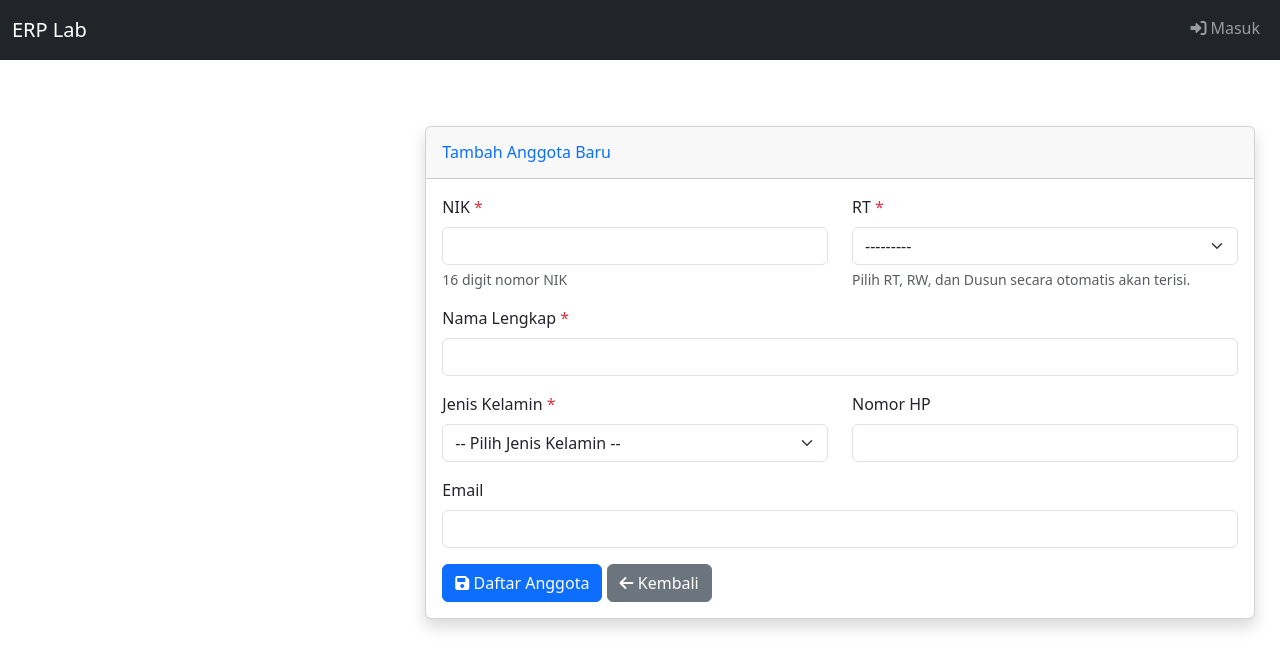
After one commit to evasetya05/kdmp, a Django app: page /anggota/pendaftaran/ in a window 1280 px wide; the page is wider, and only the part inside the window is pictured. The commit adds this page. Shown: the top 669 px of that part. Run offline with Django 5.2, Linux system fonts and the light colour scheme; data that the repository does not hold is empty; some libraries are stand-ins or nearby versions.

Commit message:
perbaikan struktur

```diff
--- /dev/null
+++ b/apps/core/templates/anggota/anggota_form.html
@@ -0,0 +1,145 @@
+{% extends 'dashboard/base.html' %}
+{% load i18n %}
+
+{% block title %}{% if object %}Edit Anggota{% else %}Tambah Anggota{% endif %}{% endblock %}
+
+{% block content %}
+<div class="row">
+    <div class="col-lg-8 mx-auto">
+        <div class="card shadow mb-4">
+            <div class="card-header py-3">
+                <h6 class="m-0 font-weight-bold text-primary">
+                    {% if object %}Edit Anggota{% else %}Tambah Anggota Baru{% endif %}
+                </h6>
+            </div>
+            <div class="card-body">
+                <form method="post">
+                    {% csrf_token %}
+
+                    <div class="row">
+                        <div class="col-md-6">
+                            <div class="form-group mb-3">
+                                <label for="id_nik" class="form-label">NIK <span class="text-danger">*</span></label>
+                                <input type="text" class="form-control {% if form.nik.errors %}is-invalid{% endif %}"
+                                       id="id_nik" name="nik" value="{{ form.nik.value|default:'' }}"
+                                       maxlength="16" pattern="[0-9]{16}" required>
+                                {% if form.nik.errors %}
+                                    <div class="invalid-feedback">{{ form.nik.errors.0 }}</div>
+                                {% endif %}
+                                <div class="form-text">16 digit nomor NIK</div>
+                            </div>
+                        </div>
+
+                        <div class="col-md-6">
+                            <div class="form-group mb-3">
+                                <label for="id_rt" class="form-label">RT <span class="text-danger">*</span></label>
+                                {{ form.rt }}
+                                {% if form.rt.errors %}
+                                    <div class="invalid-feedback d-block">{{ form.rt.errors.0 }}</div>
+                                {% else %}
+                                    <div class="form-text">Pilih RT, RW, dan Dusun secara otomatis akan terisi.</div>
+                                {% endif %}
+                            </div>
+                        </div>
+                    </div>
+
+                    <div class="form-group mb-3">
+                        <label for="id_nama_lengkap" class="form-label">Nama Lengkap <span class="text-danger">*</span></label>
+                        <input type="text" class="form-control {% if form.nama_lengkap.errors %}is-invalid{% endif %}"
+                               id="id_nama_lengkap" name="nama_lengkap" value="{{ form.nama_lengkap.value|default:'' }}" required>
+                        {% if form.nama_lengkap.errors %}
+                            <div class="invalid-feedback">{{ form.nama_lengkap.errors.0 }}</div>
+                        {% endif %}
+                    </div>
+
+                    <div class="row">
+                        <div class="col-md-6">
+                            <div class="form-group mb-3">
+                                <label for="id_jenis_kelamin" class="form-label">Jenis Kelamin <span class="text-danger">*</span></label>
+                                <select class="form-select {% if form.jenis_kelamin.errors %}is-invalid{% endif %}"
+                                        id="id_jenis_kelamin" name="jenis_kelamin" required>
+                                    <option value="">-- Pilih Jenis Kelamin --</option>
+                                    <option value="L" {% if form.jenis_kelamin.value == 'L' %}selected{% endif %}>Laki-laki</option>
+                                    <option value="P" {% if form.jenis_kelamin.value == 'P' %}selected{% endif %}>Perempuan</option>
+                                </select>
+                                {% if form.jenis_kelamin.errors %}
+                                    <div class="invalid-feedback">{{ form.jenis_kelamin.errors.0 }}</div>
+                                {% endif %}
+                            </div>
+                        </div>
+
+                        <div class="col-md-6">
+                            <div class="form-group mb-3">
+                                <label for="id_no_hp" class="form-label">Nomor HP</label>
+                                <input type="text" class="form-control {% if form.no_hp.errors %}is-invalid{% endif %}"
+                                       id="id_no_hp" name="no_hp" value="{{ form.no_hp.value|default:'' }}"
+                                       maxlength="20">
+                                {% if form.no_hp.errors %}
+                                    <div class="invalid-feedback">{{ form.no_hp.errors.0 }}</div>
+                                {% endif %}
+                            </div>
+                        </div>
+                    </div>
+
+                    <div class="form-group mb-3">
+                        <label for="id_email" class="form-label">Email</label>
+                        <input type="email" class="form-control {% if form.email.errors %}is-invalid{% endif %}"
+                               id="id_email" name="email" value="{{ form.email.value|default:'' }}">
+                        {% if form.email.errors %}
+                            <div class="invalid-feedback">{{ form.email.errors.0 }}</div>
+                        {% endif %}
+                    </div>
+
+                    {% if user.is_staff or user.is_superuser %}
+                    <div class="form-group mb-3">
+                        <label for="id_status_verifikasi" class="form-label">Status Verifikasi</label>
+                        <select class="form-select {% if form.status_verifikasi.errors %}is-invalid{% endif %}"
+                                id="id_status_verifikasi" name="status_verifikasi">
+                            <option value="pending" {% if form.status_verifikasi.value == 'pending' or not form.status_verifikasi.value %}selected{% endif %}>Pending</option>
+                            <option value="verified" {% if form.status_verifikasi.value == 'verified' %}selected{% endif %}>Terverifikasi</option>
+                        </select>
+                        {% if form.status_verifikasi.errors %}
+                            <div class="invalid-feedback">{{ form.status_verifikasi.errors.0 }}</div>
+                        {% endif %}
+                    </div>
+                    {% endif %}
+
+                    <div class="form-group">
+                        <button type="submit" class="btn btn-primary">
+                            <i class="fas fa-save"></i> {% if object %}Simpan Perubahan{% else %}Daftar Anggota{% endif %}
+                        </button>
+                        {% if user.is_authenticated %}
+                        <a href="{% url 'anggota:list' %}" class="btn btn-secondary">
+                            <i class="fas fa-arrow-left"></i> Kembali
+                        </a>
+                        {% else %}
+                        <a href="{% url 'landing-page' %}" class="btn btn-secondary">
+                            <i class="fas fa-arrow-left"></i> Kembali
+                        </a>
+                        {% endif %}
+                    </div>
+                </form>
+            </div>
+        </div>
+    </div>
+</div>
+
+<script>
+// Auto-format NIK input
+document.getElementById('id_nik').addEventListener('input', function(e) {
+    // Remove any non-digit characters
+    this.value = this.value.replace(/\D/g, '');
+
+    // Limit to 16 digits
+    if (this.value.length > 16) {
+        this.value = this.value.slice(0, 16);
+    }
+});
+
+// Auto-format phone number
+document.getElementById('id_no_hp').addEventListener('input', function(e) {
+    // Remove any non-digit characters except +
+    this.value = this.value.replace(/[^\d+]/g, '');
+});
+</script>
+{% endblock %}
--- a/apps/core/templates/dashboard/base.html
+++ b/apps/core/templates/dashboard/base.html
@@ -10,19 +10,24 @@
     <link href="https://cdn.jsdelivr.net/npm/bootstrap@5.3.3/dist/css/bootstrap.min.css" rel="stylesheet">
     <link rel="stylesheet" href="https://cdnjs.cloudflare.com/ajax/libs/font-awesome/6.0.0/css/all.min.css">
     <style>
+        :root {
+            --sidebar-width: 190px;
+            --sidebar-gap: 10px;
+        }
+
         /* Sidebar styles */
         .sidebar {
             position: fixed;
             top: 56px; /* Height of navbar */
             bottom: 0;
-            left: -220px; /* Hide by default on mobile */
+            left: calc(-1 * (var(--sidebar-width) + var(--sidebar-gap))); /* Hide by default on mobile */
             z-index: 1000;
-            padding: 20px 0 0;
+            padding: 16px 0 0;
             box-shadow: inset -1px 0 0 rgba(0, 0, 0, .1);
             overflow-y: auto;
             transition: all 0.3s;
             background-color: #f8f9fa;
-            width: 220px; /* Reduced from 250px */
+            width: var(--sidebar-width); /* Compact sidebar */
         }
 
         /* Show sidebar when toggled */
@@ -58,14 +63,14 @@
                 left: 0;
             }
             .main-content {
-                margin-left: 220px; /* Updated to match new sidebar width */
+                margin-left: calc(var(--sidebar-width) + var(--sidebar-gap));
             }
         }
 
         .sidebar .nav-link {
             font-weight: 500;
             color: #333;
-            padding: 0.5rem 1rem;
+            padding: 0.45rem 0.85rem;
         }
 
         .sidebar .nav-link:hover {
@@ -91,8 +96,8 @@
         }
 
         main {
-            margin-top: 1rem;
-            padding: 15px; /* Reduced from 20px */
+            margin-top: 0.75rem;
+            padding: 10px; /* Compact padding for wider content */
         }
 
         @media (max-width: 767.98px) {
@@ -100,6 +105,7 @@
                 position: static;
                 height: auto;
                 padding-top: 0;
+                width: 100%;
             }
 
             main {
--- a/apps/core/urls.py
+++ b/apps/core/urls.py
@@ -12,7 +12,7 @@ from .views.company_views import (
 )
 from .views.index_views import index, pricing, checkout, payment
 from .views.user_views import ListUserView, EditUserView, user_profile
-from .views.anggota_views import AnggotaListView
+from .views.anggota_views import AnggotaListView, AnggotaCreateView, AnggotaUpdateView, PublicAnggotaCreateView, approve_anggota, reject_anggota
 
 app_name = 'anggota'
 
@@ -53,11 +53,22 @@ user_pattern = (
 anggota_pattern = (
     [
         path('', AnggotaListView.as_view(), name="list"),
+        path('tambah/', AnggotaCreateView.as_view(), name="create"),
+        path('<int:pk>/edit/', AnggotaUpdateView.as_view(), name="update"),
+        path('<int:pk>/approve/', approve_anggota, name="approve"),
+        path('<int:pk>/reject/', reject_anggota, name="reject"),
+    ]
+)
+
+public_pattern = (
+    [
+        path('pendaftaran/', PublicAnggotaCreateView.as_view(), name="public_create"),
     ]
 )
 
 urlpatterns = [
     path('', include(index_pattern)),
+    path('', include(public_pattern)),
     path('company/', include(company_pattern)),
     path('user/', include(user_pattern)),
     path('anggota/', include(anggota_pattern)),
--- a/apps/core/views/anggota_views.py
+++ b/apps/core/views/anggota_views.py
@@ -1,7 +1,13 @@
-from django.shortcuts import render
-from django.views.generic import ListView
+from django.shortcuts import get_object_or_404, redirect
+from django.contrib import messages
+from django.contrib.auth.decorators import login_required, user_passes_test
+from django.utils.decorators import method_decorator
+from django.views.generic import ListView, CreateView, UpdateView
 from django.contrib.auth.mixins import LoginRequiredMixin
+from django.urls import reverse_lazy
+from django.contrib import messages
 from apps.core.models.anggota import AnggotaKoperasi
+from apps.modules.admin_daerah.models import RT
 
 class AnggotaListView(LoginRequiredMixin, ListView):
     model = AnggotaKoperasi
@@ -10,4 +16,102 @@ class AnggotaListView(LoginRequiredMixin, ListView):
     paginate_by = 20
 
     def get_queryset(self):
-        return AnggotaKoperasi.objects.all().order_by('-tanggal_daftar')
+        return (
+            AnggotaKoperasi.objects
+            .select_related('rt', 'rt__rw', 'rt__rw__dusun')
+            .order_by('-tanggal_daftar')
+        )
+
+    def get_context_data(self, **kwargs):
+        context = super().get_context_data(**kwargs)
+        context['total_anggota'] = AnggotaKoperasi.objects.count()
+        return context
+
+class AnggotaCreateView(LoginRequiredMixin, CreateView):
+    model = AnggotaKoperasi
+    template_name = 'anggota/anggota_form.html'
+    fields = ['nik', 'nama_lengkap', 'jenis_kelamin', 'email', 'no_hp', 'rt', 'status_verifikasi']
+    success_url = reverse_lazy('anggota:list')
+
+    def get_form(self, form_class=None):
+        form = super().get_form(form_class)
+        form.fields['rt'].queryset = RT.objects.select_related('rw', 'rw__dusun').order_by('rw__dusun__nama', 'rw__nomor', 'nomor')
+        form.fields['rt'].widget.attrs.update({'class': 'form-select'})
+        if not self.request.user.is_staff and not self.request.user.is_superuser:
+            form.fields.pop('status_verifikasi')
+        elif 'status_verifikasi' in form.fields:
+            form.fields['status_verifikasi'].widget.attrs.update({'class': 'form-select'})
+        return form
+
+    def form_valid(self, form):
+        messages.success(self.request, 'Anggota berhasil ditambahkan')
+        return super().form_valid(form)
+
+class PublicAnggotaCreateView(CreateView):
+    model = AnggotaKoperasi
+    template_name = 'anggota/anggota_form.html'
+    fields = ['nik', 'nama_lengkap', 'jenis_kelamin', 'email', 'no_hp', 'rt']
+    success_url = reverse_lazy('landing-page')
+
+    def get_form(self, form_class=None):
+        form = super().get_form(form_class)
+        form.fields['rt'].queryset = RT.objects.select_related('rw', 'rw__dusun').order_by('rw__dusun__nama', 'rw__nomor', 'nomor')
+        form.fields['rt'].widget.attrs.update({'class': 'form-select'})
+        # Remove status_verifikasi for public registration
+        if 'status_verifikasi' in form.fields:
+            form.fields.pop('status_verifikasi')
+        return form
+
+    def form_valid(self, form):
+        # Set default status to pending for public registrations
+        form.instance.status_verifikasi = 'pending'
+        messages.success(self.request, 'Pendaftaran berhasil! Tunggu verifikasi dari admin.')
+        return super().form_valid(form)
+
+class AnggotaUpdateView(LoginRequiredMixin, UpdateView):
+    model = AnggotaKoperasi
+    template_name = 'anggota/anggota_form.html'
+    fields = ['nik', 'nama_lengkap', 'jenis_kelamin', 'email', 'no_hp', 'rt', 'status_verifikasi']
+    success_url = reverse_lazy('anggota:list')
+
+    def get_form(self, form_class=None):
+        form = super().get_form(form_class)
+        form.fields['rt'].queryset = RT.objects.select_related('rw', 'rw__dusun').order_by('rw__dusun__nama', 'rw__nomor', 'nomor')
+        form.fields['rt'].widget.attrs.update({'class': 'form-select'})
+        if not self.request.user.is_staff and not self.request.user.is_superuser:
+            form.fields.pop('status_verifikasi')
+        elif 'status_verifikasi' in form.fields:
+            form.fields['status_verifikasi'].widget.attrs.update({'class': 'form-select'})
+        return form
+
+    def form_valid(self, form):
+        messages.success(self.request, 'Anggota berhasil diperbarui')
+        return super().form_valid(form)
+
+
+@login_required
+@user_passes_test(lambda u: u.is_staff or u.is_superuser)
+def approve_anggota(request, pk):
+    """Approve pending member application"""
+    anggota = get_object_or_404(AnggotaKoperasi, pk=pk)
+    if anggota.status_verifikasi == 'pending':
+        anggota.status_verifikasi = 'verified'
+        anggota.save()
+        messages.success(request, f'Anggota {anggota.nama_lengkap} telah disetujui')
+    else:
+        messages.warning(request, 'Anggota sudah dalam status yang berbeda')
+    return redirect('anggota:list')
+
+
+@login_required
+@user_passes_test(lambda u: u.is_staff or u.is_superuser)
+def reject_anggota(request, pk):
+    """Reject pending member application by deleting the record"""
+    anggota = get_object_or_404(AnggotaKoperasi, pk=pk)
+    if anggota.status_verifikasi == 'pending':
+        nama = anggota.nama_lengkap
+        anggota.delete()
+        messages.success(request, f'Pendaftaran anggota {nama} telah ditolak')
+    else:
+        messages.warning(request, 'Hanya pendaftaran pending yang dapat ditolak')
+    return redirect('anggota:list')
--- a/apps/modules/admin_daerah/templates/admin_daerah/dusun_list.html
+++ b/apps/modules/admin_daerah/templates/admin_daerah/dusun_list.html
@@ -35,7 +35,7 @@
                                 <i class="fas fa-edit"></i>
                             </a>
                             <a href="{% url 'admin_daerah:dusun_delete' dusun.pk %}" class="btn btn-sm btn-danger" title="{% trans 'Hapus' %}"
-                               onclick="return confirm('{% trans 'Apakah Anda yakin ingin menghapus dusun ini?' %}')">
+                               onclick="return confirm('Apakah Anda yakin ingin menghapus dusun ini?')">
                                 <i class="fas fa-trash"></i>
                             </a>
                         </td>
```
Also changed, not shown: apps/core/models/anggota.py (+20 -1 lines), apps/core/templates/anggota/anggota.html (+31 -10 lines), apps/core/templates/landing_page.html (+9 -0 lines), apps/core/migrations/0001_initial.py, apps/core/migrations/0002_anggotakoperasi.py (deleted).
